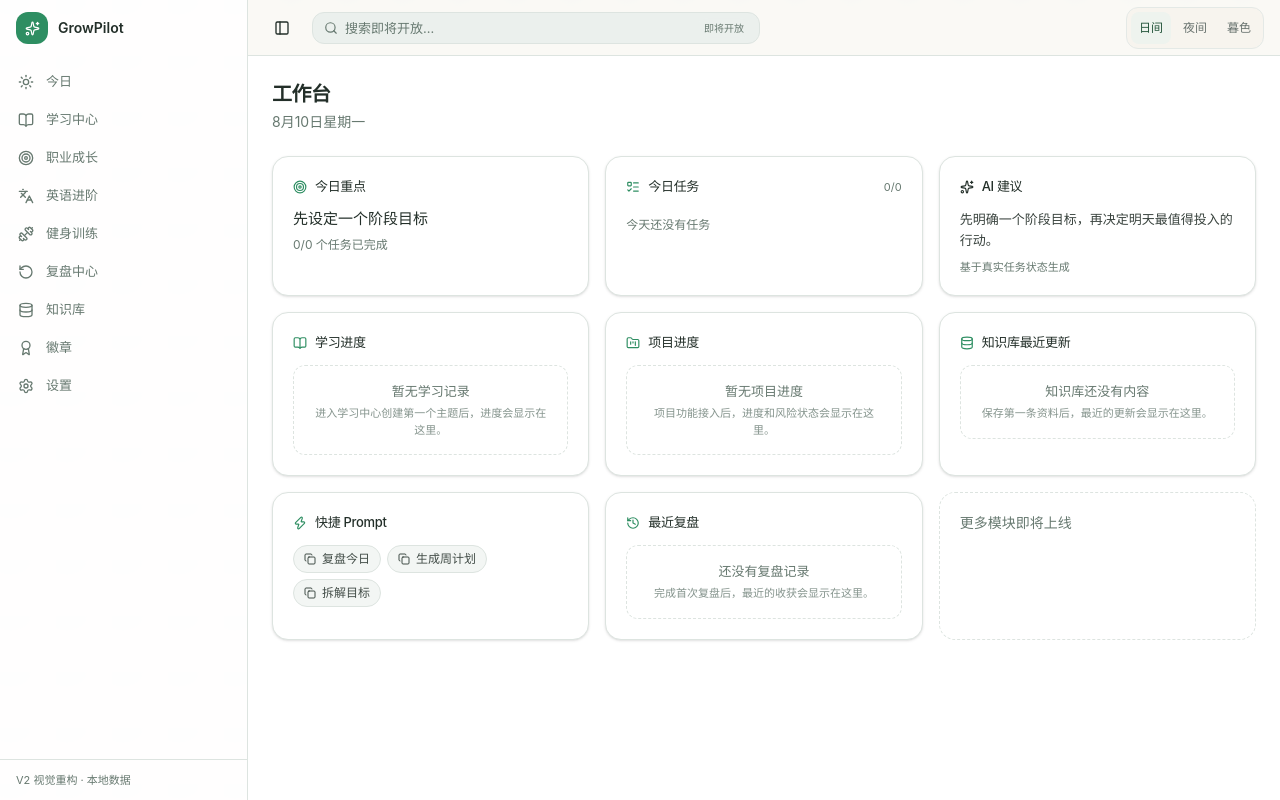
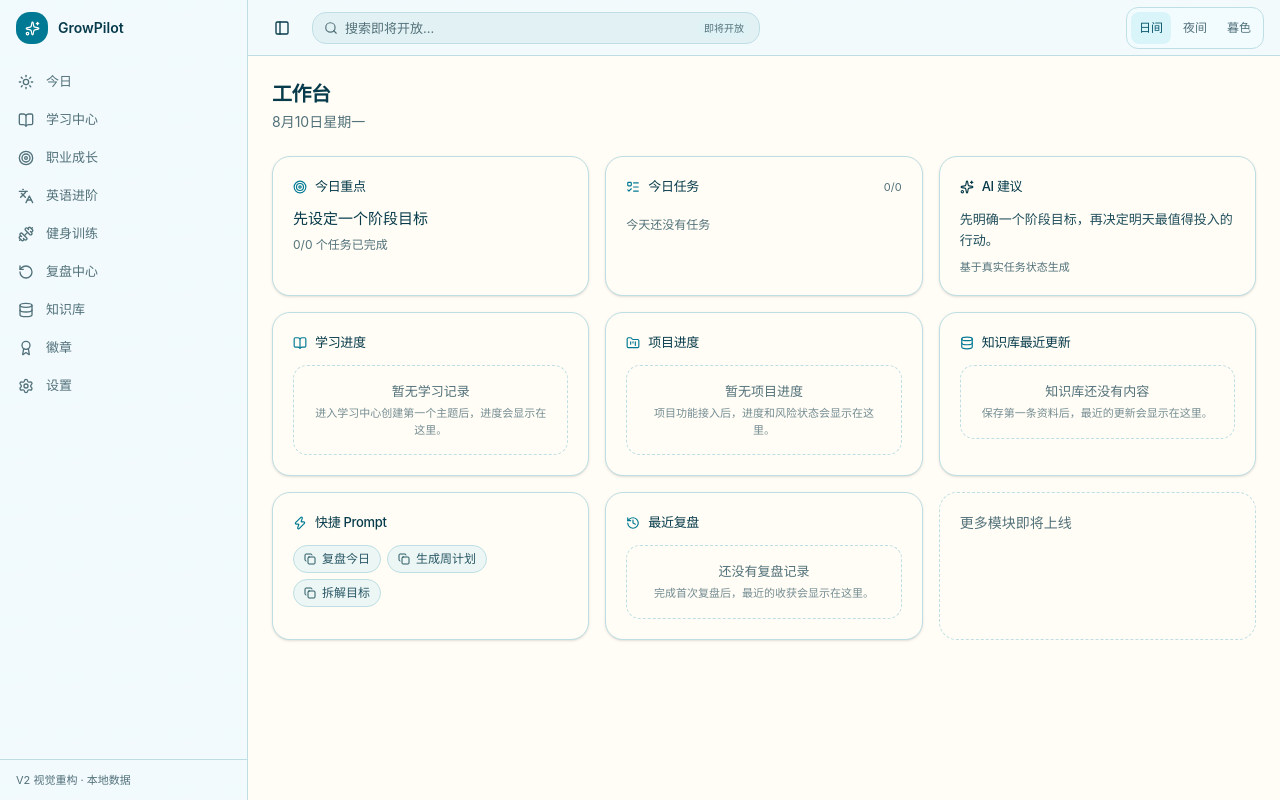
Before and after one commit to GrowPilot-Leo/Personal-Workspace, a Next.js app in the folder apps/web/: page /dashboard in a window 1280 px wide. Built offline with nearby package versions, Linux system fonts and the light colour scheme.

Commit message:
feat(theme): introduce high-contrast summer day palette

```diff
--- a/apps/web/src/shared/theme/tokens.css
+++ b/apps/web/src/shared/theme/tokens.css
@@ -1,61 +1,61 @@
-/* Foundation + semantic tokens — Day theme is the default. */
+/* Foundation + semantic tokens — Summer Day theme is the default. */
 :root {
   /* semantic tokens (business modules use these only) */
-  --color-bg-canvas: #f7f4ee;
-  --color-bg-surface: #ffffff;
-  --color-text-primary: #23332c;
-  --color-text-muted: #69736f;
-  --color-action-primary: #2f8f5b;
-  --color-ai-accent: #6147d7;
-  --color-success: #2b8a63;
-  --color-warning: #b7791f;
-  --color-danger: #c2453a;
+  --color-bg-canvas: #f2fbfd;
+  --color-bg-surface: #fffdf7;
+  --color-text-primary: #073b4c;
+  --color-text-muted: #52717b;
+  --color-action-primary: #007a96;
+  --color-ai-accent: #d45f3d;
+  --color-success: #147d65;
+  --color-warning: #a85d00;
+  --color-danger: #bd3d45;
 
   /* component tokens (shell UI only) */
-  --sidebar-bg: rgba(255, 255, 255, 0.92);
-  --nav-active-bg: #eef3ee;
-  --nav-active-text: #23543a;
-  --nav-hover-bg: #f0f1ee;
-  --card-bg: #ffffff;
-  --card-border: #e4e9e6;
-  --brand-bg: #2f8f5b;
+  --sidebar-bg: rgba(242, 251, 253, 0.9);
+  --nav-active-bg: #d9f5fa;
+  --nav-active-text: #07566a;
+  --nav-hover-bg: #e8f8fa;
+  --card-bg: #fffdf7;
+  --card-border: #bedfe5;
+  --brand-bg: #007a96;
   --brand-text: #ffffff;
 
-  /* motion */
-  --motion-transition: 180ms ease;
+  /* motion: short, quiet and spring-like */
+  --motion-transition: 220ms cubic-bezier(0.22, 1, 0.36, 1);
 
-  /* legacy V1 variables mapped onto the day palette (kept for V1 modules) */
-  --ink: #23332c;
-  --muted: #69736f;
-  --line: #e4e9e6;
-  --surface: #ffffff;
-  --canvas: #f7f4ee;
-  --brand: #2f8f5b;
-  --brand-soft: #eef3ee;
-  --deep: #23332c;
-  --green: #2b8a63;
-  --blue: #3679db;
-  --shadow: 0 16px 40px rgba(31, 45, 39, 0.07);
+  /* legacy V1 variables mapped onto the summer palette */
+  --ink: #073b4c;
+  --muted: #52717b;
+  --line: #bedfe5;
+  --surface: #fffdf7;
+  --canvas: #f2fbfd;
+  --brand: #007a96;
+  --brand-soft: #d9f5fa;
+  --deep: #073b4c;
+  --green: #147d65;
+  --blue: #167eaa;
+  --shadow: 0 18px 46px rgba(4, 88, 112, 0.1);
 
-  /* shadcn/ui semantic tokens (HSL triplets) — mapped onto the day palette */
-  --background: 44 33% 97%;
-  --foreground: 150 15% 16%;
-  --card: 0 0% 100%;
-  --card-foreground: 150 15% 16%;
-  --popover: 0 0% 100%;
-  --popover-foreground: 150 15% 16%;
-  --primary: 152 51% 37%;
+  /* shadcn/ui semantic tokens (HSL triplets) */
+  --background: 190 58% 97%;
+  --foreground: 194 83% 16%;
+  --card: 48 100% 98%;
+  --card-foreground: 194 83% 16%;
+  --popover: 48 100% 98%;
+  --popover-foreground: 194 83% 16%;
+  --primary: 191 100% 29%;
   --primary-foreground: 0 0% 100%;
-  --secondary: 150 14% 93%;
-  --secondary-foreground: 150 15% 20%;
-  --muted: 150 14% 93%;
-  --muted-foreground: 150 8% 44%;
-  --accent: 150 14% 93%;
-  --accent-foreground: 150 15% 20%;
-  --destructive: 0 72% 51%;
+  --secondary: 188 58% 92%;
+  --secondary-foreground: 194 72% 21%;
+  --muted: 188 43% 92%;
+  --muted-foreground: 194 20% 40%;
+  --accent: 48 100% 87%;
+  --accent-foreground: 31 88% 22%;
+  --destructive: 356 51% 49%;
   --destructive-foreground: 0 0% 100%;
-  --border: 150 12% 88%;
-  --input: 150 12% 88%;
-  --ring: 152 51% 37%;
-  --radius: 0.75rem;
+  --border: 190 42% 82%;
+  --input: 190 42% 82%;
+  --ring: 191 100% 29%;
+  --radius: 0.875rem;
 }
```
